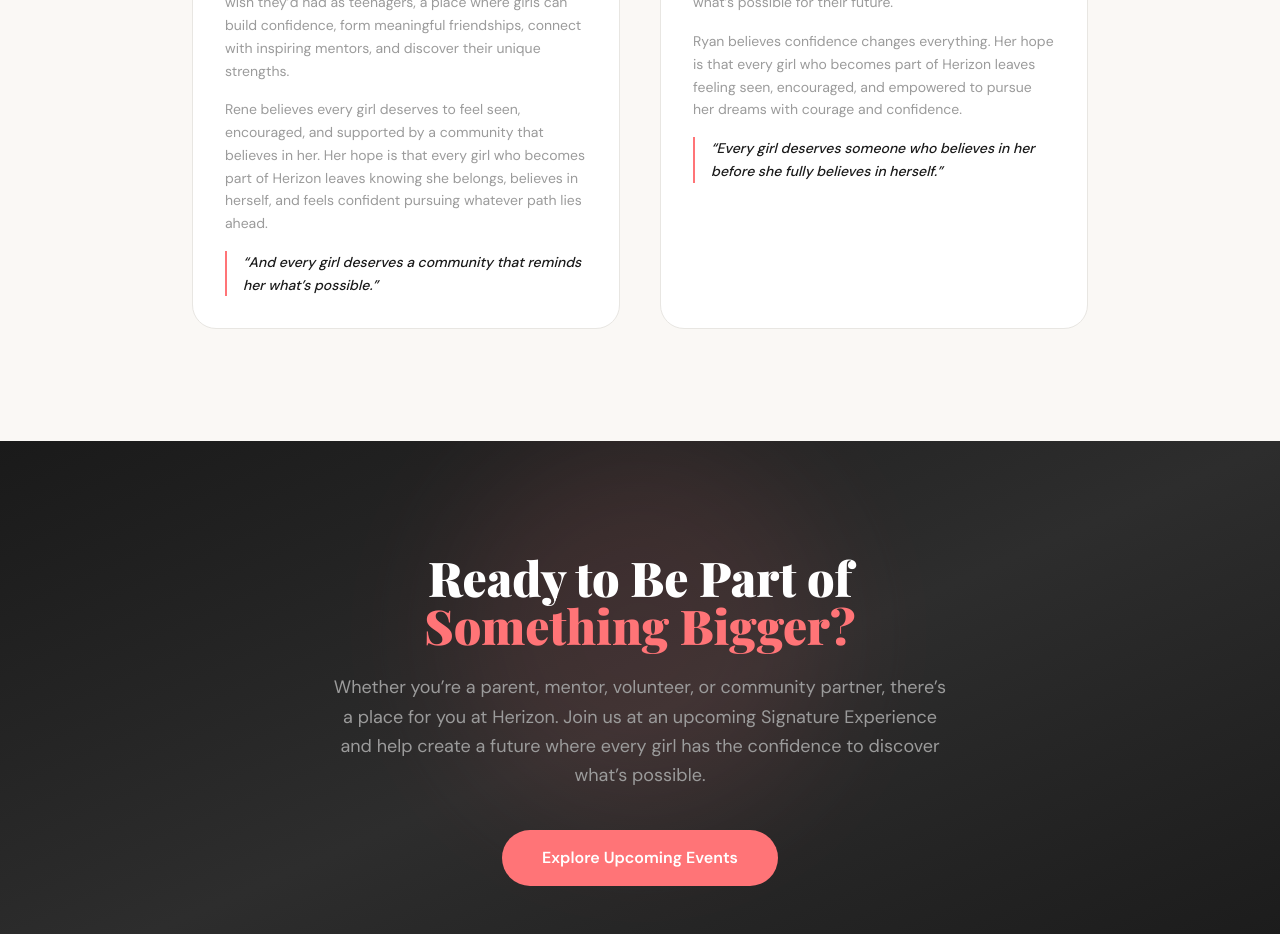
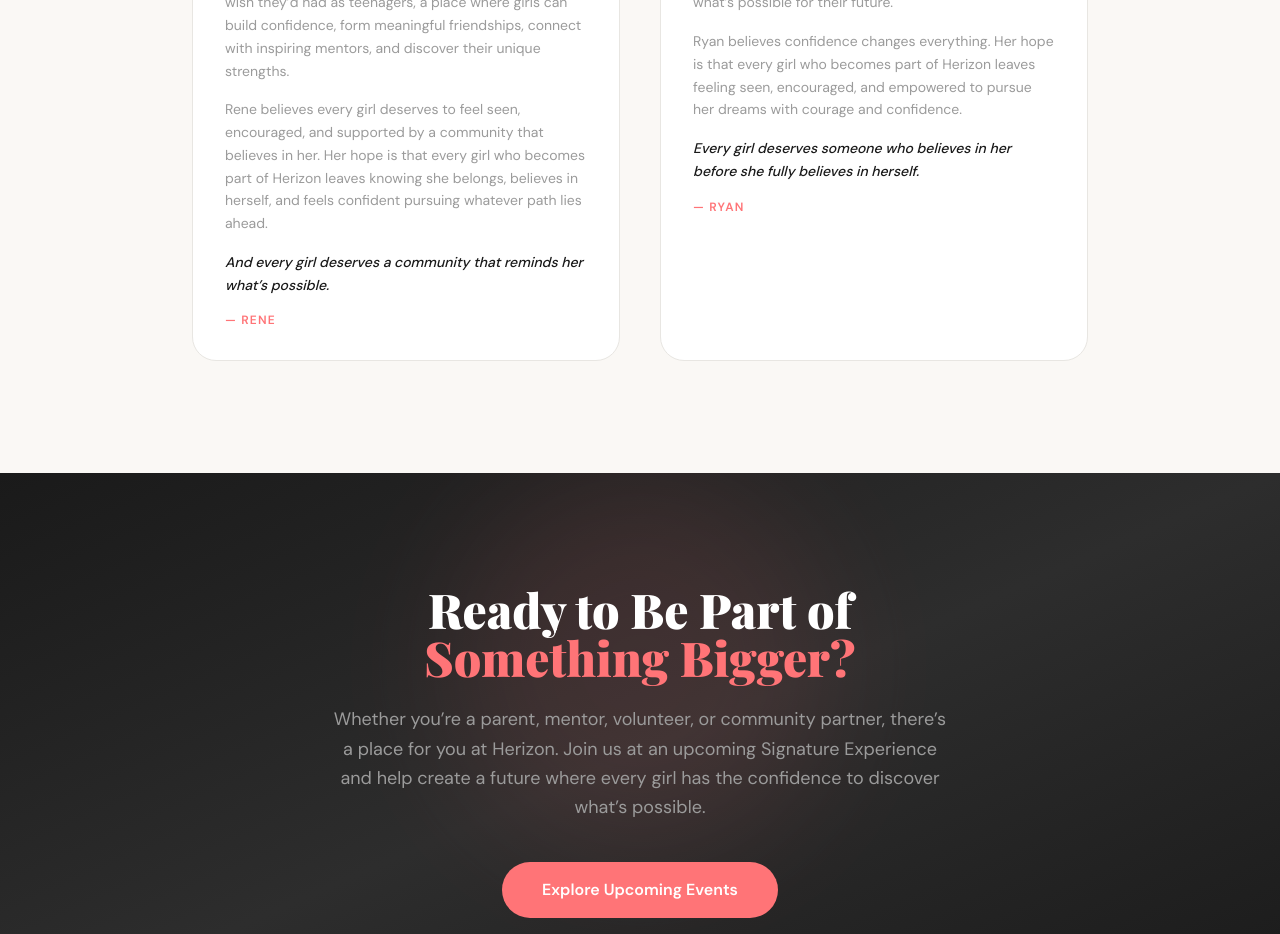
Before and after one commit to flourishprosper/herizonsociety-website, a Next.js app: page /about in a window 1280 px wide. Shown: the part 6060-6994 px from the top of the page. Built offline with nearby package versions, Linux system fonts and the light colour scheme; a web font is replaced by a local one.

Commit message:
Remove quote marks from founder bios, add attribution lines

```diff
--- a/src/app/about/page.tsx
+++ b/src/app/about/page.tsx
@@ -326,9 +326,10 @@ export default function AboutPage() {
                   <p>
                     Rene believes every girl deserves to feel seen, encouraged, and supported by a community that believes in her. Her hope is that every girl who becomes part of Herizon leaves knowing she belongs, believes in herself, and feels confident pursuing whatever path lies ahead.
                   </p>
-                  <blockquote className="border-l-2 border-[#FF7477] pl-4 text-[#1A1A1A] font-medium italic mt-4">
-                    &ldquo;And every girl deserves a community that reminds her what&rsquo;s possible.&rdquo;
-                  </blockquote>
+                  <p className="text-[#1A1A1A] font-medium italic mt-4">
+                    And every girl deserves a community that reminds her what&rsquo;s possible.
+                  </p>
+                  <p className="text-[#FF7477] font-semibold text-xs uppercase tracking-widest">— Rene</p>
                 </div>
               </div>
             </div>
@@ -354,9 +355,10 @@ export default function AboutPage() {
                   <p>
                     Ryan believes confidence changes everything. Her hope is that every girl who becomes part of Herizon leaves feeling seen, encouraged, and empowered to pursue her dreams with courage and confidence.
                   </p>
-                  <blockquote className="border-l-2 border-[#FF7477] pl-4 text-[#1A1A1A] font-medium italic mt-4">
-                    &ldquo;Every girl deserves someone who believes in her before she fully believes in herself.&rdquo;
-                  </blockquote>
+                  <p className="text-[#1A1A1A] font-medium italic mt-4">
+                    Every girl deserves someone who believes in her before she fully believes in herself.
+                  </p>
+                  <p className="text-[#FF7477] font-semibold text-xs uppercase tracking-widest">— Ryan</p>
                 </div>
               </div>
             </div>
```
